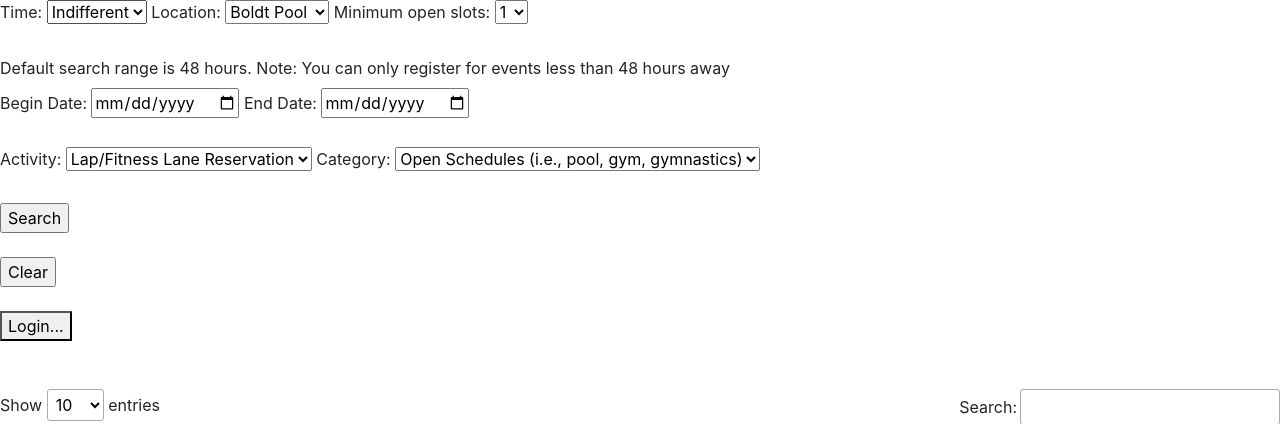
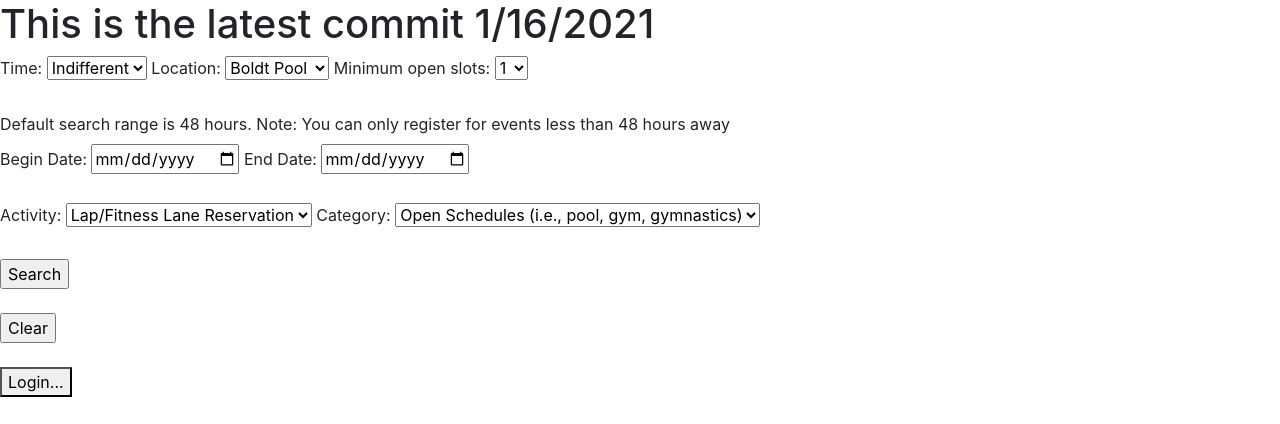
Before and after one commit to splawrence/swimsignup, a Flask app: page / in a window 1280 px wide. Shown: the top 424 px of the page. Run offline with Flask 2, Linux system fonts and the light colour scheme; some libraries are stand-ins or nearby versions.

Commit message:
Update home.html

```diff
--- a/templates/home.html
+++ b/templates/home.html
@@ -31,6 +31,7 @@
 </head>
 
 <body>
+    <h1>This is the latest commit 1/16/2021</h1>
     <form action="/spawnlings">
         <label for="times">Time:</label>
         <select name="times" id="times">
```
